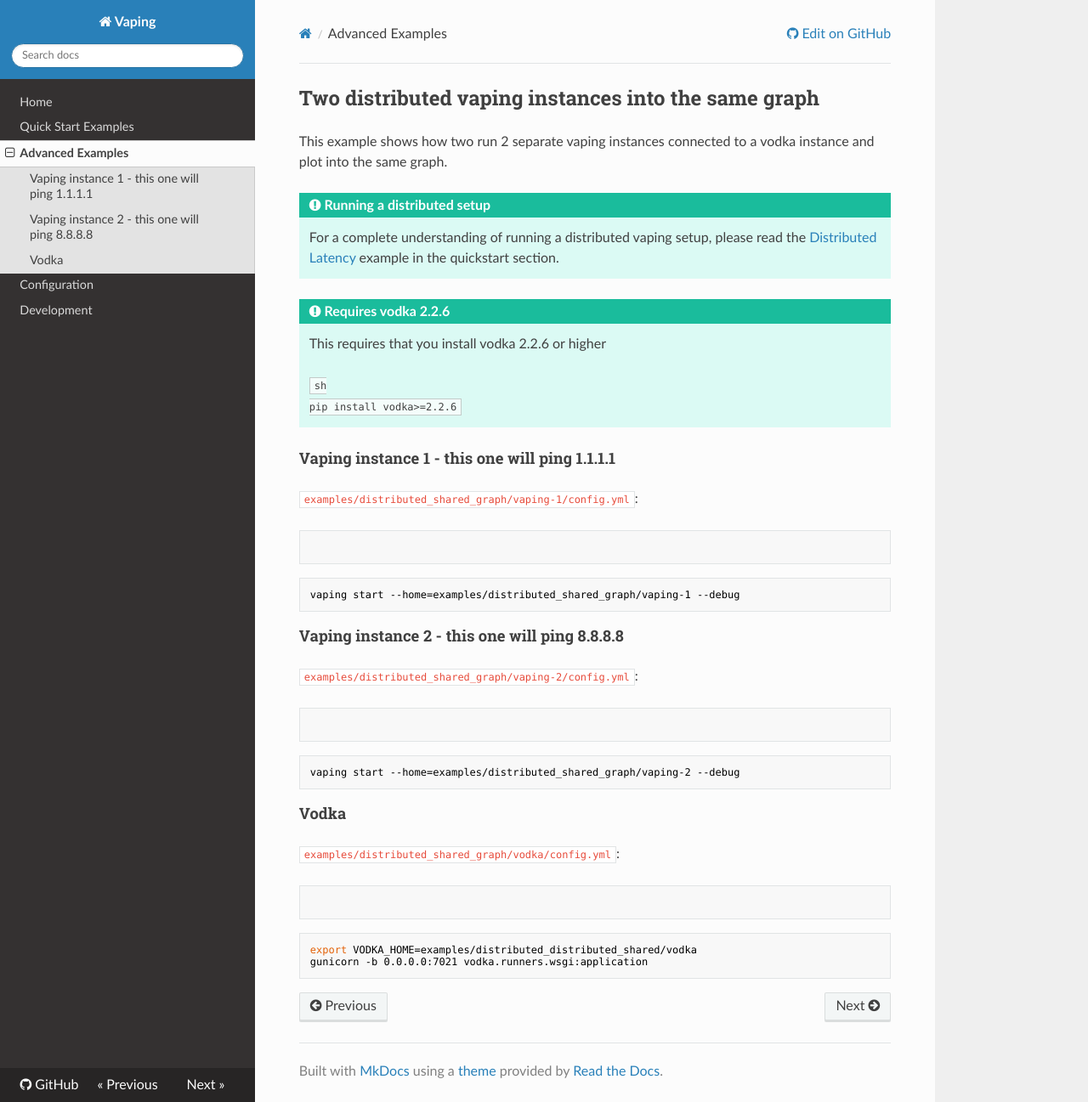
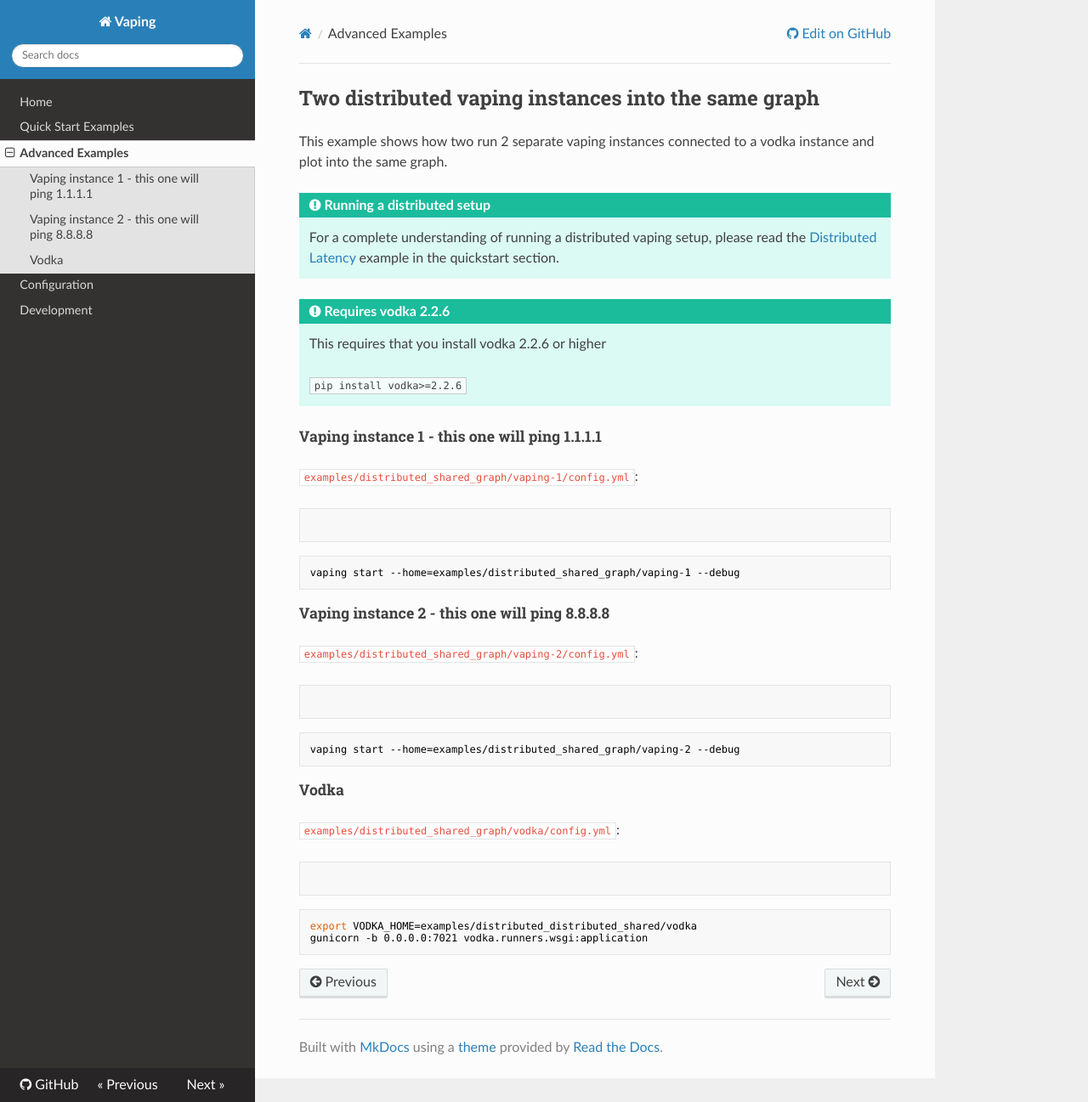
Before and after one commit to 20c/vaping, an MkDocs documentation site: the page built from docs/examples.md, in a window 1280 px wide and 1297 px high. Shown: the whole window at 85% size. Built offline with MkDocs 1.6.1, drawn with Linux system fonts in a browser that asks for light colours; nearby versions of some CDN libraries; old or Windows-style settings are respelled for this version of MkDocs.

Commit message:
more formatting fixes

````diff
--- a/docs/examples.md
+++ b/docs/examples.md
@@ -8,11 +8,11 @@
 !!! Tip "Requires vodka 2.2.6"
     This requires that you install vodka 2.2.6 or higher
 
-    ```sh
+    ```
     pip install vodka>=2.2.6
     ```
 
-#### Vaping instance 1 - this one will ping 1.1.1.1
+##### Vaping instance 1 - this one will ping 1.1.1.1
 
 `examples/distributed_shared_graph/vaping-1/config.yml`:
 ```yml
@@ -23,7 +23,7 @@
 vaping start --home=examples/distributed_shared_graph/vaping-1 --debug
 ```
 
-#### Vaping instance 2 - this one will ping 8.8.8.8
+##### Vaping instance 2 - this one will ping 8.8.8.8
 
 `examples/distributed_shared_graph/vaping-2/config.yml`:
 ```yml
@@ -34,7 +34,7 @@
 vaping start --home=examples/distributed_shared_graph/vaping-2 --debug
 ```
 
-#### Vodka
+##### Vodka
 
 `examples/distributed_shared_graph/vodka/config.yml`:
 ```yml
````
